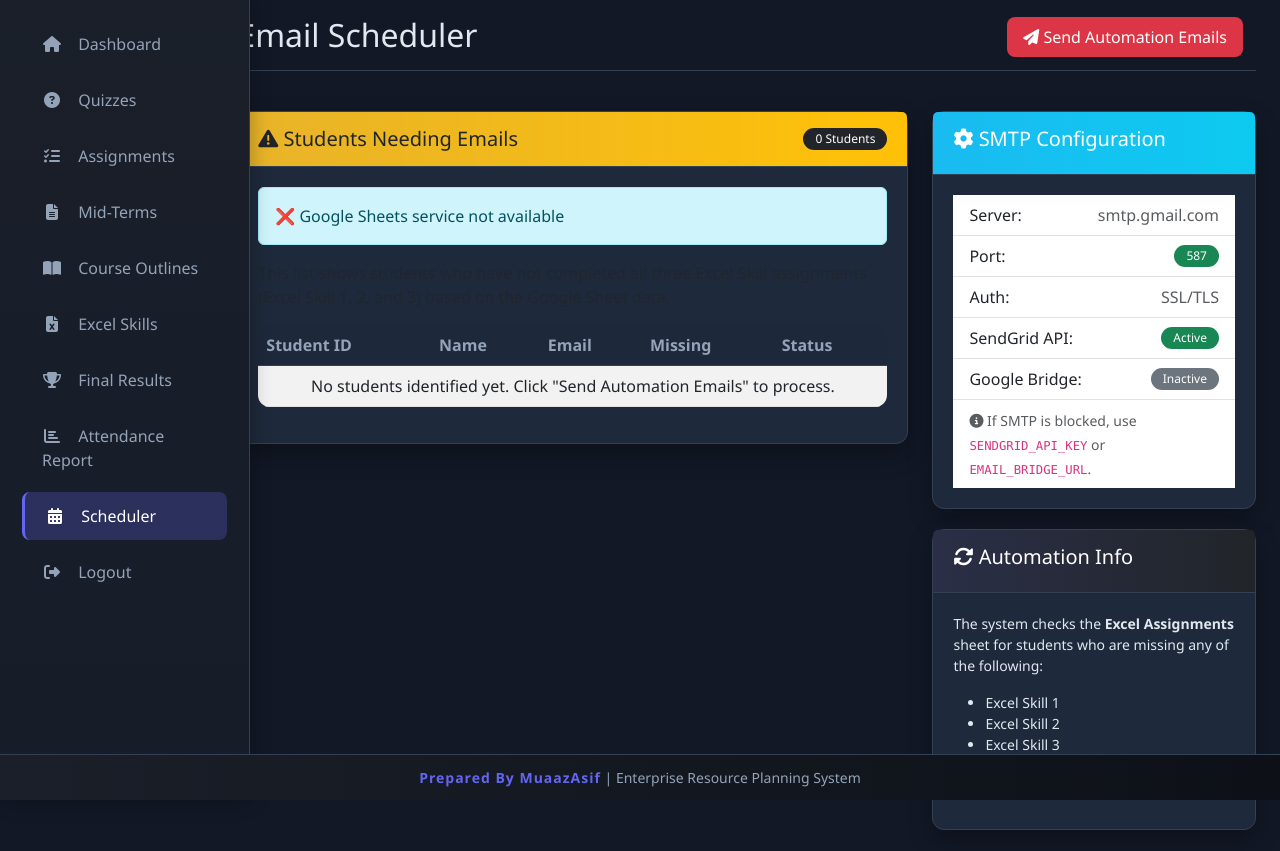
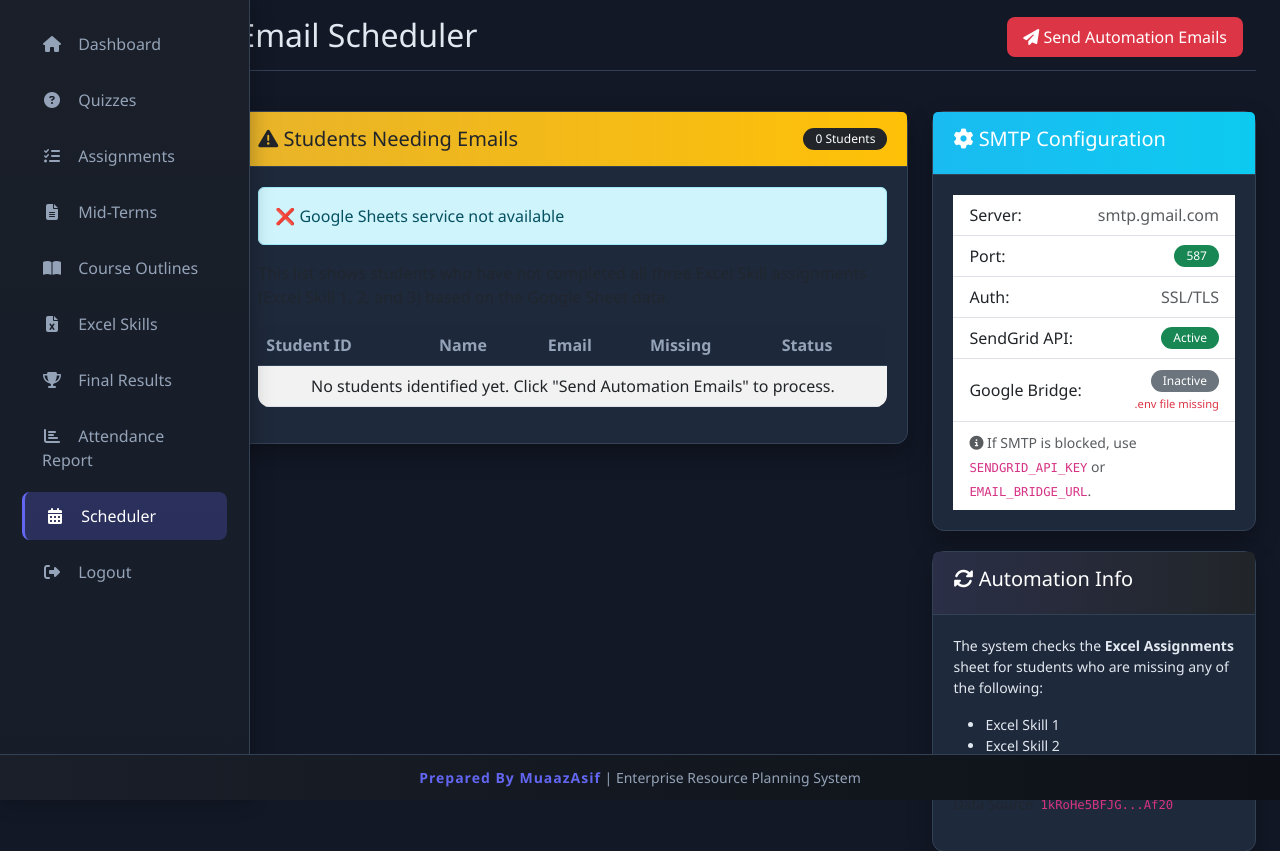
Before and after one commit to muaazasif/academic-erp-system, a Flask app: page /admin/scheduler in a window 1280 px wide. Shown: the top 851 px of the page. Before the commit the page ends 830 px from the top, so only its background shows below. Run offline with Flask 3, Linux system fonts and the light colour scheme; the visitor is signed in with stand-in values (Sample User, id 1).

Commit message:
debug: Improve .env loading and add UI diagnostics for email bridge

```diff
--- a/app.py
+++ b/app.py
@@ -20,8 +20,10 @@ import smtplib
 from email.mime.text import MIMEText
 from email.mime.multipart import MIMEMultipart
 
-# Load environment variables
-load_dotenv()
+# Load environment variables with absolute path
+from pathlib import Path
+env_path = Path(__file__).parent / '.env'
+load_dotenv(dotenv_path=env_path)
 
 # Timezone helper function
 def get_current_time():
@@ -55,9 +57,12 @@ app.config['SENDGRID_API_KEY'] = os.getenv('SENDGRID_API_KEY')
 app.config['EMAIL_BRIDGE_URL'] = os.getenv('EMAIL_BRIDGE_URL')
 app.config['GMAIL_EMAIL'] = os.getenv('GMAIL_EMAIL') or os.getenv('SENDER_EMAIL')
 
+# Debugging checks for UI
+app.config['ENV_FILE_EXISTS'] = env_path.exists()
+app.config['ENV_PATH'] = str(env_path)
+
+print(f"DEBUG: .env file exists at {env_path}: {app.config['ENV_FILE_EXISTS']}")
 print(f"DEBUG: EMAIL_BRIDGE_URL loaded: {'Yes' if app.config['EMAIL_BRIDGE_URL'] else 'No'}")
-print(f"DEBUG: SENDGRID_API_KEY loaded: {'Yes' if app.config['SENDGRID_API_KEY'] else 'No'}")
-print(f"DEBUG: GMAIL_EMAIL loaded: {app.config['GMAIL_EMAIL']}")
 
 # Database configuration - Support both SQLite and PostgreSQL
 import os
--- a/templates/admin_scheduler.html
+++ b/templates/admin_scheduler.html
@@ -107,7 +107,16 @@
                                     {% if config.get('EMAIL_BRIDGE_URL') %}
                                         <span class="badge bg-success">Active</span>
                                     {% else %}
-                                        <span class="badge bg-secondary">Inactive</span>
+                                        <div class="text-end">
+                                            <span class="badge bg-secondary">Inactive</span>
+                                            <div class="x-small text-danger mt-1" style="font-size: 0.7rem;">
+                                                {% if not config.get('ENV_FILE_EXISTS') %}
+                                                    .env file missing
+                                                {% else %}
+                                                    URL missing in .env
+                                                {% endif %}
+                                            </div>
+                                        </div>
                                     {% endif %}
                                 </li>
                                 <li class="list-group-item">
```
